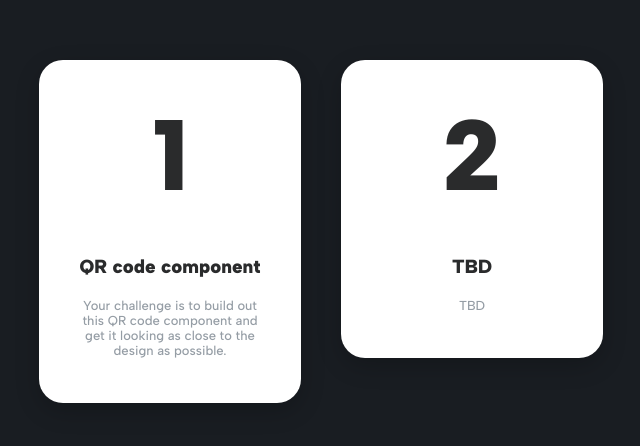
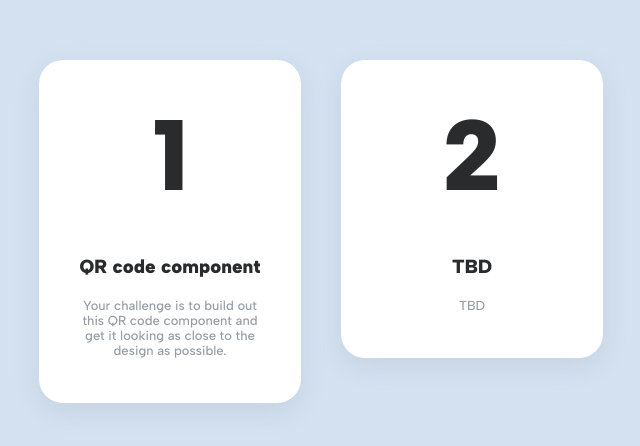
Before and after one commit to eliiiaaas/eliiiaaas1, a plain HTML site: page index.html in a window 1280 px wide. Shown: the whole page, without its empty margins (299-939 px from the left). Drawn offline with Linux system fonts and the light colour scheme.

Commit message:
changed background color

```diff
--- a/index.html
+++ b/index.html
@@ -10,12 +10,6 @@
 
 
   <title>Elias Haller</title>
-
-  <!-- Feel free to remove these styles or customise in your own stylesheet 👍 -->
-  <style>
-    .attribution { font-size: 11px; text-align: center; }
-    .attribution a { color: hsl(228, 45%, 44%); }
-  </style>
 </head>
 <body>
   <div class="container">
--- a/style.css
+++ b/style.css
@@ -5,7 +5,7 @@
 }
 
 body {
-    background-color: #191d22;
+    background-color: #d3e1f1;
 }
 
 .container {
@@ -28,13 +28,13 @@ a {
     background-color: white;
     border-radius: 24px;
     width: 232px;
-    box-shadow: rgba(0, 0, 0, 0.2) 0px 8px 24px;
+    box-shadow: rgba(149, 157, 165, 0.2) 0px 8px 24px;
     margin: 20% 40px 40px 0 ;
-    transition: all 0.2s ease-in-out;
+    transition: all 0.5s ease-out;
   }
 
   .card:hover {
-    transform: translateY(-25px) scale(1.115) translateZ(0);
+    transform: translateY(-5px) scale(1.005) translateZ(0);
   }
 
   h1 {
```
